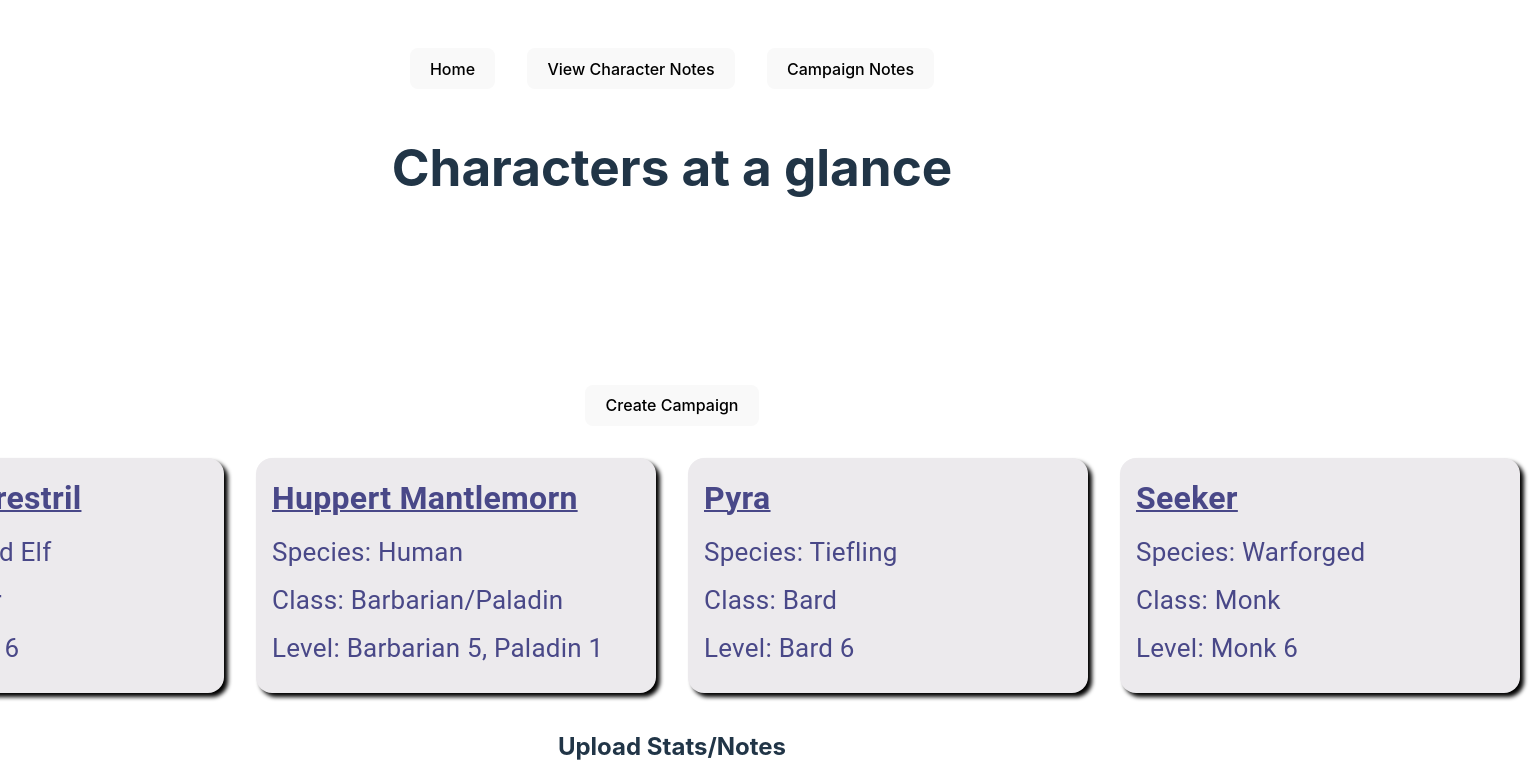
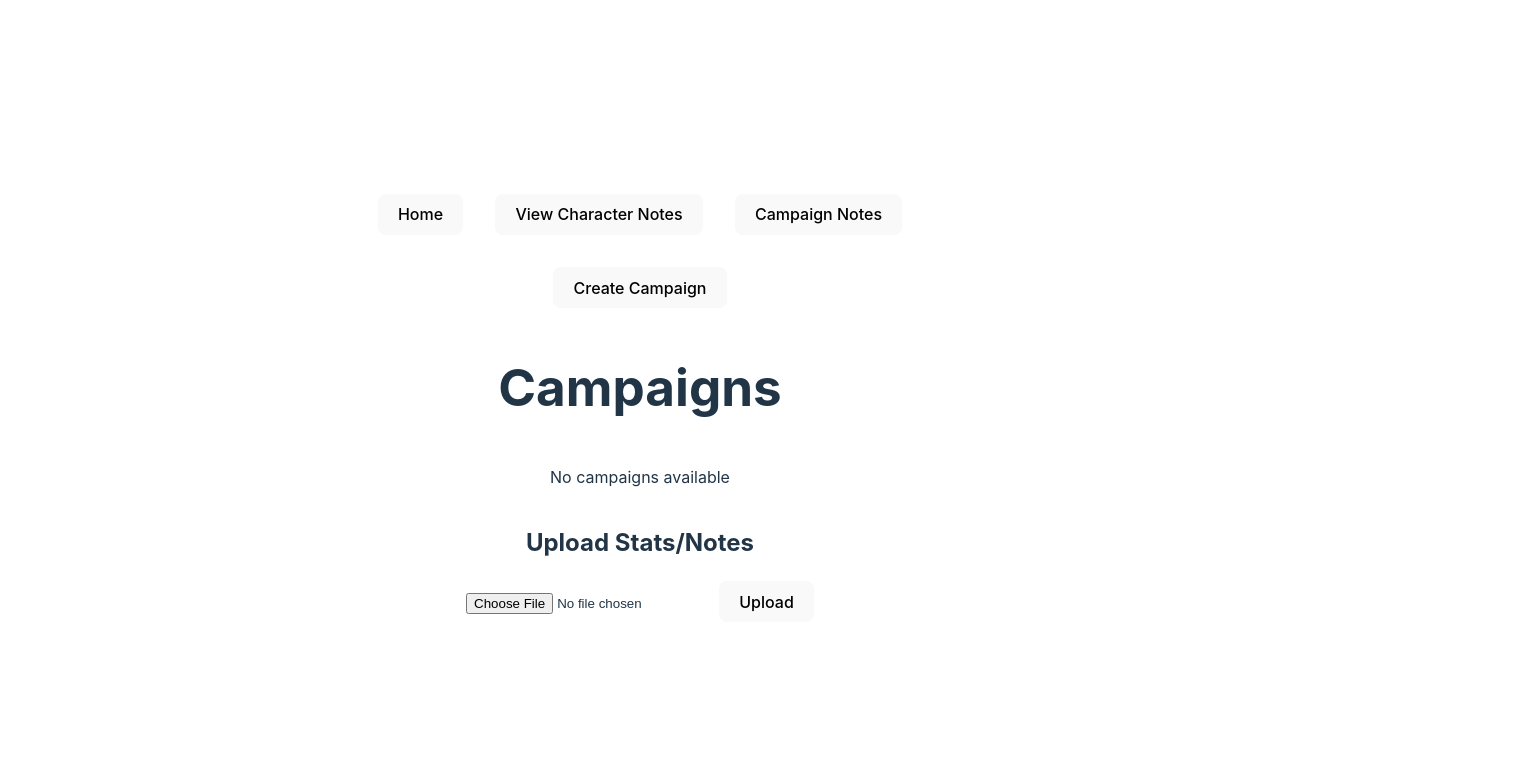
Before and after one commit to tmarr1426/Dnd_Dashboard, a React (Vite) app in the folder client/: page / in a window 1280 px wide. Shown: the top 784 px of the page, 1536 px wide, since content can reach past the window. Built offline with nearby package versions, Linux system fonts and the light colour scheme.

Commit message:
working on making dnd note taking app

```diff
--- a/client/src/App.jsx
+++ b/client/src/App.jsx
@@ -9,6 +9,7 @@ import {
   Add,
   Dashboard,
   Campaign,
+  Campaign_Form,
   Player_Dashboard,
   CharacterNotes,
   Nav,
@@ -93,6 +94,7 @@ function App() {
             <Route path="/dashboard" element={<Dashboard />} />
             <Route path="/campaign-notes" element={<CampaignNotes />} />
             <Route path="/character-notes" element={<CharacterNotes />} />
+            <Route path="/campaign_form" element={<Campaign_Form />} />
             <Route path="/add" element={<Add />} />
           </Routes>
           <NPCs></NPCs>
--- a/client/src/components/Dashboard/DM_Dashboard/DM_Buttons/Create_Campaign.jsx
+++ b/client/src/components/Dashboard/DM_Dashboard/DM_Buttons/Create_Campaign.jsx
@@ -5,13 +5,14 @@ const Create_Campaign = (props) => {
   let location = useLocation();
   console.log(location);
   let backgroundColor = "#569AA6";
+
   return (
     <div>
       <Link to="/Campaign_Form">
         <button
           style={{
             background:
-              location.pathname.includes("/Campaign_Form") && backgroundColor,
+              location.pathname.includes("/campaign_form") && backgroundColor,
             margin: "1em",
           }}
         >
--- a/client/src/components/Dashboard/DM_Dashboard/DM_Forms/Campaign_Form.jsx
+++ b/client/src/components/Dashboard/DM_Dashboard/DM_Forms/Campaign_Form.jsx
@@ -1,10 +1,22 @@
-import React from "react";
+import React, { useState } from "react";
 
 const Campaign_Form = () => {
+  const [campaign, setCampaign] = useState([]);
+
+  const handleSubmit = (e) => {
+    e.preventDefault();
+    localStorage.setItem("Campaign", JSON.stringify(campaign));
+  };
+
   return (
     <div>
-      <form>
-        <input placeholder="Campaign Name" />
+      <form onSubmit={handleSubmit} className="campaign_form">
+        <input
+          placeholder="Campaign Name"
+          value={campaign}
+          onChange={(e) => setCampaign(e.target.value)}
+        />
+        <button type="submit">Create Campaign</button>
       </form>
     </div>
   );
--- a/client/src/components/Dashboard/DM_Dashboard/Dashboard.jsx
+++ b/client/src/components/Dashboard/DM_Dashboard/Dashboard.jsx
@@ -1,9 +1,26 @@
-import React from "react";
+import React, { useState, useEffect } from "react";
 
-import Character_Card from "../Character Cards/Character_Card";
 import Campaign from "../DM_Dashboard/DM_Buttons/Create_Campaign";
+import useEnhancedEffect from "@mui/material/utils/useEnhancedEffect";
 
 const Dashboard = () => {
+  const [campaigns, setCampaigns] = useState({}); // State to store campaigns
+
+  const fetchCampaigns = () => {
+    const allCampaigns = {};
+    Object.keys(localStorage).forEach((key) => {
+      if (key.startsWith("Campaign")) {
+        allCampaigns[key] = JSON.parse(localStorage.getItem(key));
+      }
+    });
+    return allCampaigns; // Return the fetched campaigns
+  };
+
+  useEffect(() => {
+    const campaignsData = fetchCampaigns(); // Call the function to get campaigns
+    setCampaigns(campaignsData); // Set the state with fetched campaigns
+  }, []); // Empty dependency array to run on component mount
+
   return (
     <>
       <div
@@ -13,9 +30,19 @@ const Dashboard = () => {
           alignItems: "center",
         }}
       >
-        <h1 style={{ marginBottom: "10%" }}>Characters at a glance</h1>
         <Campaign></Campaign>
-        <Character_Card></Character_Card>
+        <h1>Campaigns</h1>
+        {Object.keys(campaigns).length > 0 ? (
+          <div>
+            {Object.keys(campaigns).map((key) => (
+              <div key={key}>
+                <strong>{key}:</strong> {JSON.stringify(campaigns[key])}
+              </div>
+            ))}
+          </div>
+        ) : (
+          <p>No campaigns available</p>
+        )}
       </div>
     </>
   );
--- a/client/src/index.js
+++ b/client/src/index.js
@@ -4,6 +4,7 @@ import Singup from "./components/Authentication/Signup";
 import Add from "./components/Characters/Add";
 import Dashboard from "./components/Dashboard/DM_Dashboard/Dashboard";
 import Campaign from "./components/Dashboard/DM_Dashboard/DM_Buttons/Create_Campaign";
+import Campaign_Form from "./components/Dashboard/DM_Dashboard/DM_Forms/Campaign_Form";
 import Player_Dashboard from "./components/Dashboard/Player_Dashboard/Player_Dashboard";
 import CampaignNotes from "./components2/campaign/CampaignNotes";
 import Characters from "./components2/characters/CharacterSheet";
@@ -19,6 +20,7 @@ export {
   Add,
   Dashboard,
   Campaign,
+  Campaign_Form,
   Player_Dashboard,
   CharacterNotes,
   Nav,
```
